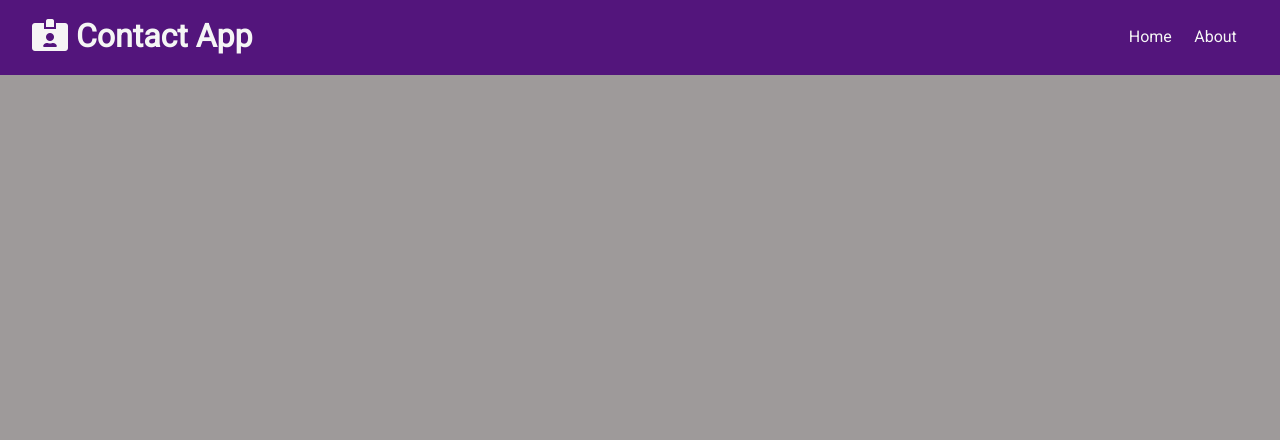
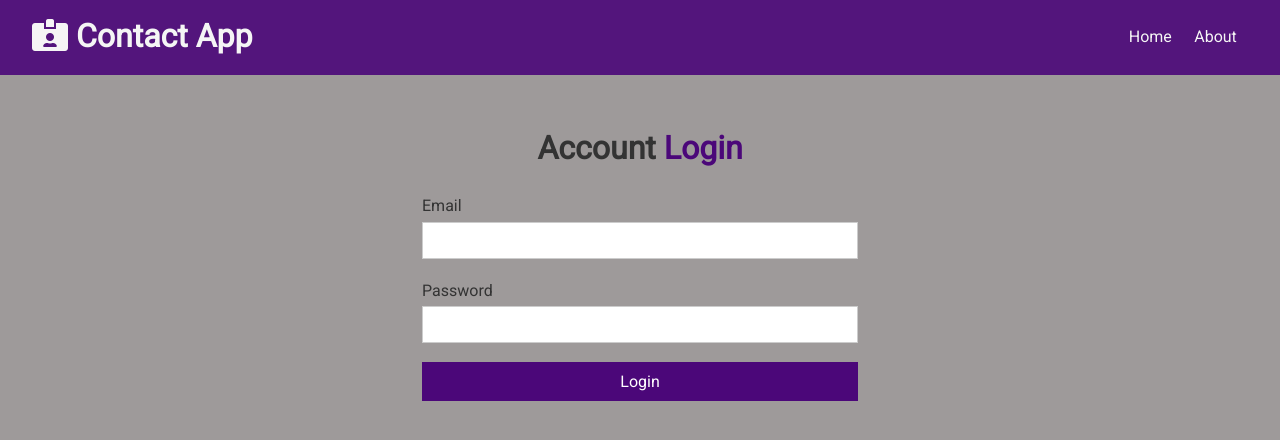
Before and after one commit to JHGarrett/Contact-App, a React (Create React App) app in the folder client/: page /login in a window 1280 px wide. Shown: the top 440 px of the page. Built offline with nearby package versions, Linux system fonts and the light colour scheme.

Commit message:
created user login

```diff
--- a/client/src/App.js
+++ b/client/src/App.js
@@ -6,6 +6,7 @@
 import ContactState from "./context/contact/ContactState";
 import AuthState from "./context/auth/AuthState";
 import Register from "./components/auth/Register";
+import Login from "./components/auth/Login";
 import "./App.css";
 
 const App = () => {
@@ -18,6 +19,8 @@
             <div className="container">
               <Switch>
                 <Route exact path="/" component={Home} />
+                <Route exact path="/login" component={Login} />
+
                 <Route exact path="/about" component={About} />
                 <Route exact path="/register" component={Register} />
               </Switch>
--- a/client/src/components/auth/Login.js
+++ b/client/src/components/auth/Login.js
@@ -0,0 +1,57 @@
+import React, { useState } from "react";
+
+const Login = () => {
+  const [user, setUser] = useState({
+    email: "",
+    password: ""
+  });
+
+  const { email, password } = user;
+
+  const onSubmit = e => {
+    e.preventDefault();
+    console.log("Login Submit");
+  };
+
+  const onChange = e => setUser({ ...user, [e.target.name]: e.target.value });
+  return (
+    <div className="form-container">
+      <h1>
+        Account <span className="text-primary">Login</span>
+      </h1>
+
+      <form onSubmit={onsubmit}>
+        <div className="form-group">
+          <label htmlFor="Email">
+            Email
+            <input
+              type="email"
+              name="Email"
+              value={email}
+              onChange={onchange}
+            />
+          </label>
+        </div>
+        <div className="form-group">
+          <label htmlFor="Password">
+            Password
+            <input
+              type="password"
+              name="Password"
+              value={password}
+              onChange={onchange}
+            />
+          </label>
+        </div>
+
+        <input
+          type="submit"
+          value="Login"
+          className="btn btn-primary btn-block"
+        />
+      </form>
+    </div>
+  );
+};
+
+export default Login;
```
